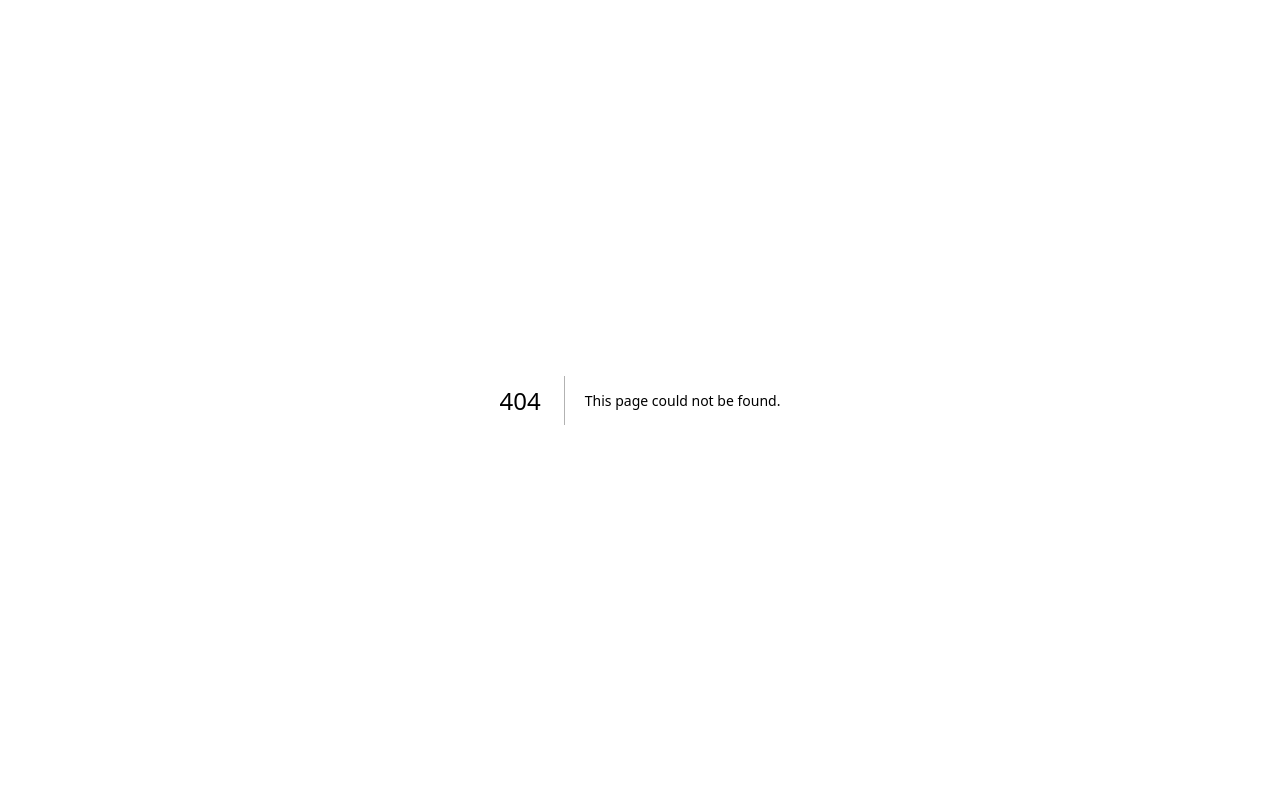
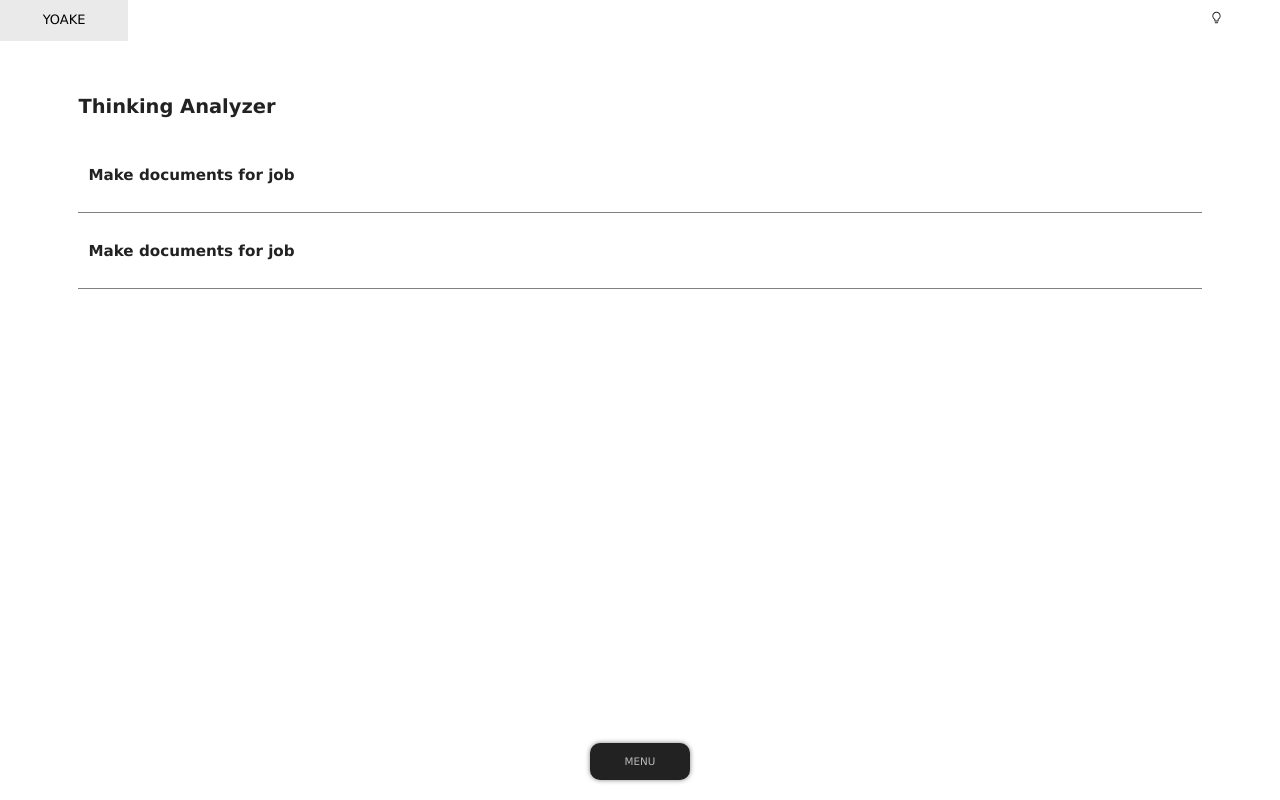
Before and after one commit to sanflog/yoakeNext, a Next.js app: page /thinkingAnalyzer/thinkingAnalyzer in a window 1280 px wide. Before the commit this address had no page. Built offline with nearby package versions, Linux system fonts and the light colour scheme.

Commit message:
add_some_pages

```diff
--- a/components/bottom_float_menu.jsx
+++ b/components/bottom_float_menu.jsx
@@ -7,6 +7,8 @@ export default function bottom_float_menu() {
 			<div className={styles.bottomFloatMenuContent}>
 				<Link href="/">Top</Link>
 				<Link href="/blog/blog">Blog</Link>
+				<Link href="/thinkingAnalyzer/thinkingAnalyzer">Thinking Analyzer</Link>
+				<Link href="/about/aboutMe">About Me</Link>
 				<Link href="https://twitter.com/SasakiYudai0">Twitter</Link>
 				<Link href="https://github.com/sanflog/">Github</Link>
 			</div>
--- /dev/null
+++ b/pages/thinkingAnalyzer/thinkingAnalyzer.jsx
@@ -0,0 +1,52 @@
+import Head from 'next/head';
+import Link from 'next/link';
+
+import Layout from '/components/layout';
+import Date from '/components/date';
+import { getSortedPostsData } from '/lib/posts';
+
+import utilStyles from '/styles/utils.module.css';
+import styles from './thinkingAnalyzer.module.css';
+
+export async function getStaticProps() {
+	const allPostsData = getSortedPostsData();
+	return {
+		props: {
+			allPostsData,
+		}
+	};
+}
+
+function FunctionCard() {
+	return (
+
+		<div className={ styles.thinkingAnalyzerCard }>
+			<h3>Make documents for job</h3>
+			<div className={ styles.thinkingAnalyzerList }>
+				<p>Furture Percieve to future target</p>
+				<p>Past Percieve to actual results</p>
+				<p>Now Percieve to now target</p>
+				<p>Thinking decision to what I should wright</p>
+			</div>
+		</div>
+	);
+}
+
+export default function ThinkingAnalyzer({allPostsData}) {
+	return (
+		<Layout>
+			<section>
+
+				<Head>
+					<title>Thinking Analyzer</title>
+				</Head>
+
+				<h1>Thinking Analyzer</h1>
+
+				<FunctionCard />
+				<FunctionCard />
+
+			</section>
+		</Layout>
+	);
+}
--- /dev/null
+++ b/pages/thinkingAnalyzer/thinkingAnalyzer.module.css
@@ -0,0 +1,13 @@
+.thinkingAnalyzerCard {
+	padding: 10px;
+	border-bottom: solid 1px gray;
+}
+
+.thinkingAnalyzerList {
+	padding-left: 20px;
+	display: none;
+}
+
+.thinkingAnalyzerCard:hover .thinkingAnalyzerList {
+	display: block;
+}
```
Also changed, not shown: pages/about/aboutMe.jsx (added, +29 -0 lines).
